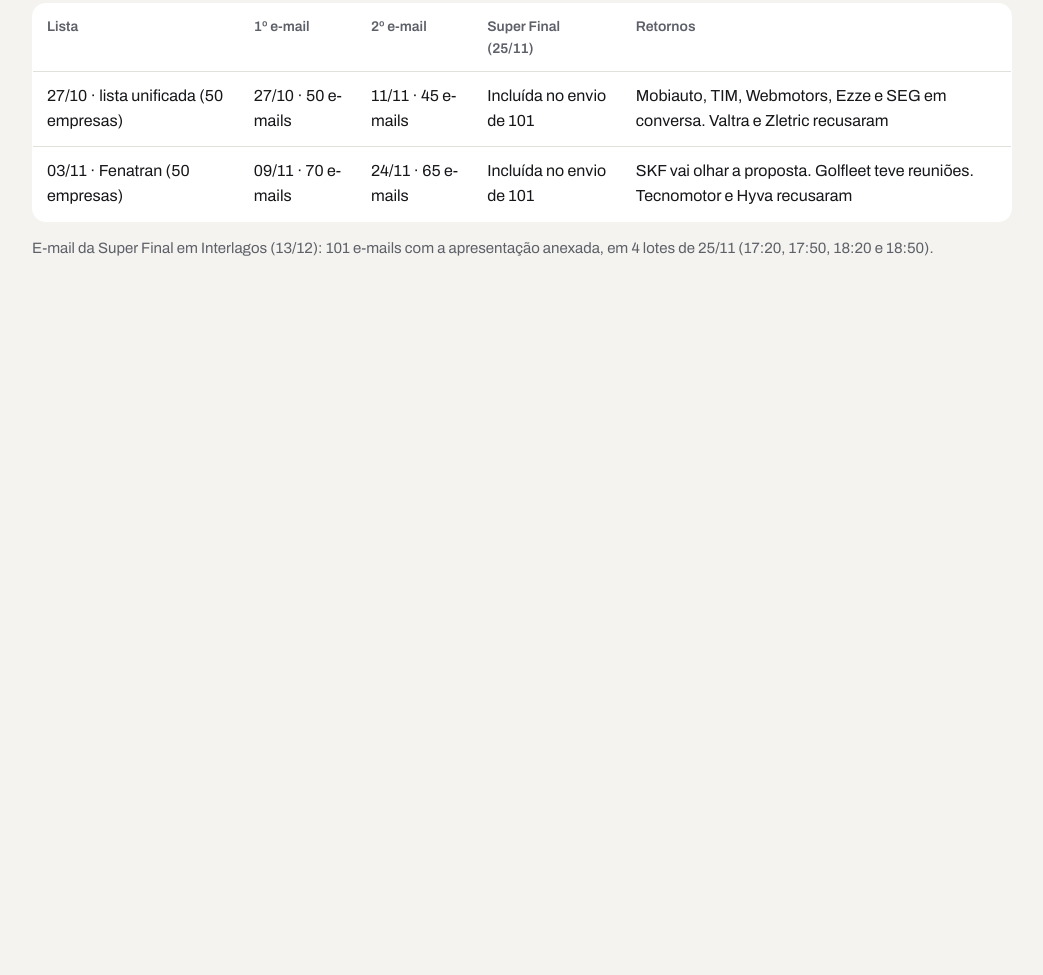
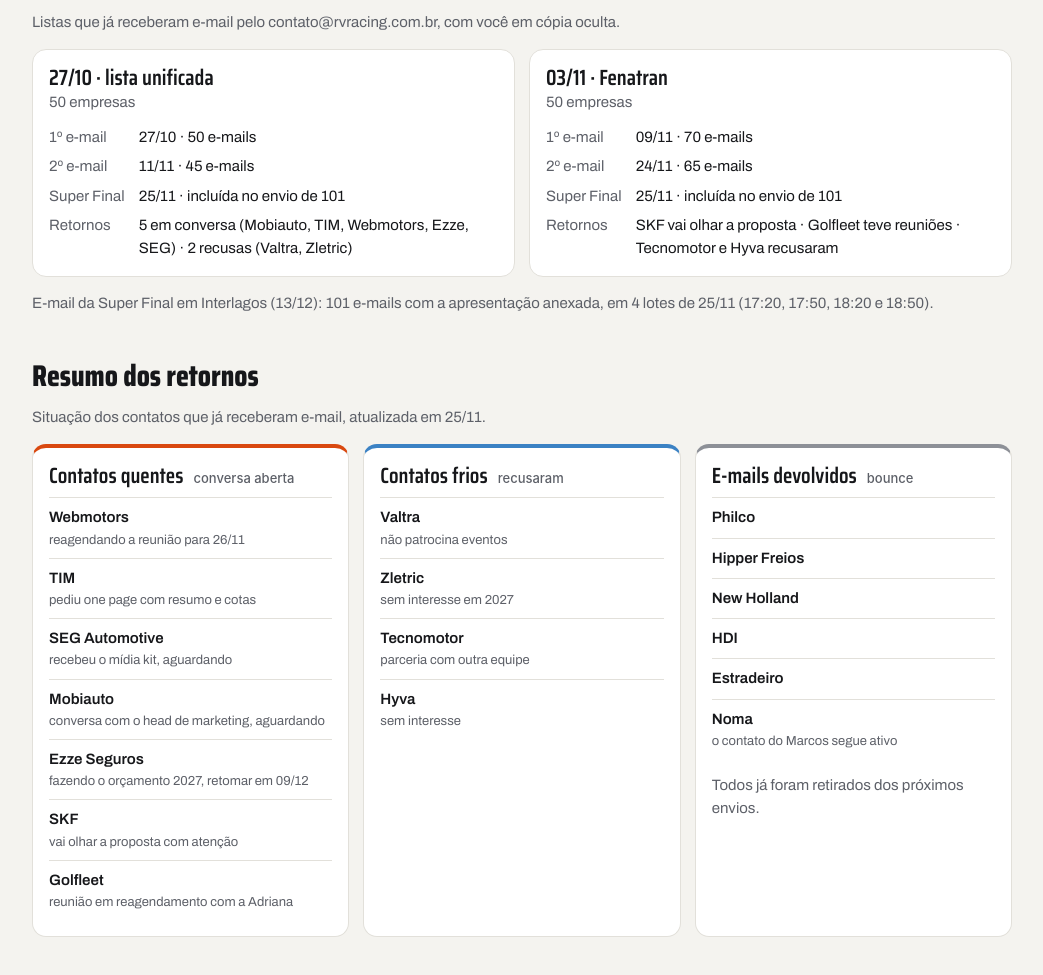
Before and after one commit to Nunessilva10/listas-rv, a plain HTML site: page index.html in a window 1280 px wide. Shown: the part 1713-2688 px from the top of the page, without its empty margins (118-1161 px from the left). Before the commit the page ends 2111 px from the top, so only its background shows below. Drawn offline with Linux system fonts and the light colour scheme.

Commit message:
Calendário nas aprovadas, enviadas em cards, resumo de quentes/frios/bounces
Co-Authored-By: Claude Sonnet 5.5 <noreply@anthropic.com>
Claude-Session: https://claude.ai/code/session_01X9oAcW95H1YY45DkGVFNEd

```diff
--- a/index.html
+++ b/index.html
@@ -58,6 +58,7 @@ td.n{text-align:right;white-space:nowrap}
 @media(prefers-reduced-motion:reduce){.lamp i{transition:none}}
 .dl{display:block;margin-top:10px;font-size:14px;color:var(--mut)}.dl input{margin-left:6px;font:inherit;padding:4px 6px;max-width:100%}.foot .wrap{flex-wrap:nowrap}#msg{flex:1;min-width:0}
 @media(max-width:700px){.lh{padding:14px;gap:12px}.lh h3{font-size:22px}.foot .btn{padding-inline:14px}}
+.envs{display:grid;grid-template-columns:repeat(auto-fit,minmax(min(100%,320px),1fr));gap:14px}.env,.rs{background:var(--card);border:1px solid var(--line);border-radius:14px;padding:16px}.env h3,.rs h3{margin:0 0 2px;font-size:22px}.rs h3 span{font:500 13px 'Inter',sans-serif;color:var(--mut);margin-left:6px}.env dl{margin:12px 0 0;display:grid;grid-template-columns:auto 1fr;gap:6px 14px;font-size:15px}.env dt{color:var(--mut)}.env dd{margin:0}.resumo{display:grid;grid-template-columns:repeat(auto-fit,minmax(min(100%,300px),1fr));gap:14px}.rs ul{list-style:none;margin:10px 0 0;padding:0}.rs li{padding:8px 0;border-top:1px solid var(--line);font-size:15px}.rs small{display:block;color:var(--mut);font-size:13px}.rs.quente{border-top:4px solid #d9480f}.rs.frio{border-top:4px solid #3b82c4}.rs.bounce{border-top:4px solid #8d9097}
 </style><script>new MutationObserver(()=>{for(const c of document.querySelectorAll('.stack td:not([data-l])')){let i=0,p=c;while(p=p.previousElementSibling)i+=p.colSpan;c.dataset.l=c.closest('table').rows[0].cells[i]?.textContent||''}}).observe(document,{childList:true,subtree:true})</script></head>
 <body>
 <header class="top band"><div class="wrap grid">
@@ -78,11 +79,33 @@ td.n{text-align:right;white-space:nowrap}
 <div id="dezembro"></div></details>
 <h2 style="margin-top:44px">Já enviadas</h2>
 <p class="meta">Listas que já receberam e-mail pelo contato@rvracing.com.br, com você em cópia oculta.</p>
-<table class="stack"><thead><tr><th>Lista</th><th>1º e-mail</th><th>2º e-mail</th><th>Super Final (25/11)</th><th>Retornos</th></tr></thead><tbody>
-<tr><td>27/10 · lista unificada (50 empresas)</td><td>27/10 · 50 e-mails</td><td>11/11 · 45 e-mails</td><td>Incluída no envio de 101</td><td>Mobiauto, TIM, Webmotors, Ezze e SEG em conversa. Valtra e Zletric recusaram</td></tr>
-<tr><td>03/11 · Fenatran (50 empresas)</td><td>09/11 · 70 e-mails</td><td>24/11 · 65 e-mails</td><td>Incluída no envio de 101</td><td>SKF vai olhar a proposta. Golfleet teve reuniões. Tecnomotor e Hyva recusaram</td></tr>
-</tbody></table>
+<div class="envs">
+<article class="env"><h3>27/10 · lista unificada</h3><div class="meta">50 empresas</div>
+<dl><dt>1º e-mail</dt><dd>27/10 · 50 e-mails</dd><dt>2º e-mail</dt><dd>11/11 · 45 e-mails</dd><dt>Super Final</dt><dd>25/11 · incluída no envio de 101</dd><dt>Retornos</dt><dd>5 em conversa (Mobiauto, TIM, Webmotors, Ezze, SEG) · 2 recusas (Valtra, Zletric)</dd></dl></article>
+<article class="env"><h3>03/11 · Fenatran</h3><div class="meta">50 empresas</div>
+<dl><dt>1º e-mail</dt><dd>09/11 · 70 e-mails</dd><dt>2º e-mail</dt><dd>24/11 · 65 e-mails</dd><dt>Super Final</dt><dd>25/11 · incluída no envio de 101</dd><dt>Retornos</dt><dd>SKF vai olhar a proposta · Golfleet teve reuniões · Tecnomotor e Hyva recusaram</dd></dl></article>
+</div>
 <p class="meta">E-mail da Super Final em Interlagos (13/12): 101 e-mails com a apresentação anexada, em 4 lotes de 25/11 (17:20, 17:50, 18:20 e 18:50).</p>
+<h2 style="margin-top:44px">Resumo dos retornos</h2>
+<p class="meta">Situação dos contatos que já receberam e-mail, atualizada em 25/11.</p>
+<div class="resumo">
+<article class="rs quente"><h3>Contatos quentes <span>conversa aberta</span></h3><ul>
+<li><b>Webmotors</b> <small>reagendando a reunião para 26/11</small></li>
+<li><b>TIM</b> <small>pediu one page com resumo e cotas</small></li>
+<li><b>SEG Automotive</b> <small>recebeu o mídia kit, aguardando</small></li>
+<li><b>Mobiauto</b> <small>conversa com o head de marketing, aguardando</small></li>
+<li><b>Ezze Seguros</b> <small>fazendo o orçamento 2027, retomar em 09/12</small></li>
+<li><b>SKF</b> <small>vai olhar a proposta com atenção</small></li>
+<li><b>Golfleet</b> <small>reunião em reagendamento com a Adriana</small></li></ul></article>
+<article class="rs frio"><h3>Contatos frios <span>recusaram</span></h3><ul>
+<li><b>Valtra</b> <small>não patrocina eventos</small></li>
+<li><b>Zletric</b> <small>sem interesse em 2027</small></li>
+<li><b>Tecnomotor</b> <small>parceria com outra equipe</small></li>
+<li><b>Hyva</b> <small>sem interesse</small></li></ul></article>
+<article class="rs bounce"><h3>E-mails devolvidos <span>bounce</span></h3><ul>
+<li><b>Philco</b></li><li><b>Hipper Freios</b></li><li><b>New Holland</b></li><li><b>HDI</b></li><li><b>Estradeiro</b></li><li><b>Noma</b> <small>o contato do Marcos segue ativo</small></li></ul>
+<p class="meta">Todos já foram retirados dos próximos envios.</p></article>
+</div>
 </div></main>
 <footer class="foot"><div class="wrap"><span id="msg">Nenhuma lista marcada ainda.</span>
 <div class="bar" style="margin:0"><button class="btn y" id="reg" type="button">Enviar aprovação</button></div></div></footer>
@@ -108,7 +131,7 @@ const card=l=>{
   const tags=Object.entries(sec).sort((a,b)=>b[1]-a[1]).slice(0,5).map(([s,n])=>`<span class="tag">${esc(s)} · ${n}</span>`).join('');
   return `<article class="lista" id="l${esc(l.id)}">
   <div class="lh"><button class="chk" type="button" data-id="${esc(l.id)}" aria-pressed="false" aria-label="Aprovar lista de ${esc(l.data)}">✓</button>
-  <div><h3>Lista de ${esc(l.data)}</h3><div class="meta">${esc(l.tema)} · ${l.emp.length} empresas</div><div>${tags}</div>${PRE.has(l.id)?'':'<label class="dl">Programar envio para <input type="date" class="dt" data-id="'+esc(l.id)+'"></label>'}</div>
+  <div><h3>Lista de ${esc(l.data)}</h3><div class="meta">${esc(l.tema)} · ${l.emp.length} empresas</div><div>${tags}</div><label class="dl">Programar envio para <input type="date" class="dt" data-id="${esc(l.id)}"></label></div>
   <a class="btn" href="${esc(l.arq)}" target="_blank" rel="noopener">Baixar planilha</a></div>
   <details><summary>Ver as ${l.emp.length} empresas</summary><ul class="emps">${l.emp.map(([e,s])=>`<li>${esc(e)} <small>${esc(s)}</small></li>`).join('')}</ul></details></article>`};
 const box3=document.getElementById('dezembro');
@@ -138,7 +161,7 @@ document.addEventListener('input',e=>{const i=e.target.closest('.dt');if(!i)retu
 document.querySelectorAll('.dt').forEach(i=>i.value=dts[i.dataset.id]||'');
 {const r=document.getElementById('reg');r.addEventListener('click',async()=>{
   if(!APPS_URL){r.textContent='Em breve';setTimeout(()=>r.textContent='Enviar aprovação',2000);return}
-  const itens=ALL.filter(l=>ok.has(l.id)&&!PRE.has(l.id)).map(l=>({lista:l.data,tema:l.tema,envio:fd(dts[l.id])}));
+  const itens=ALL.filter(l=>ok.has(l.id)&&(!PRE.has(l.id)||dts[l.id])).map(l=>({lista:l.data,tema:l.tema,envio:fd(dts[l.id])}));
   if(!itens.length){r.textContent='Marque uma lista antes';setTimeout(()=>r.textContent='Enviar aprovação',2500);return}
   try{await fetch(APPS_URL,{method:'POST',mode:'no-cors',headers:{'Content-Type':'text/plain'},body:JSON.stringify({itens})});r.textContent='Registrado, obrigada!'}catch(e){r.textContent='Não deu certo, use o WhatsApp'}
   setTimeout(()=>r.textContent='Enviar aprovação',3000)})}
```
